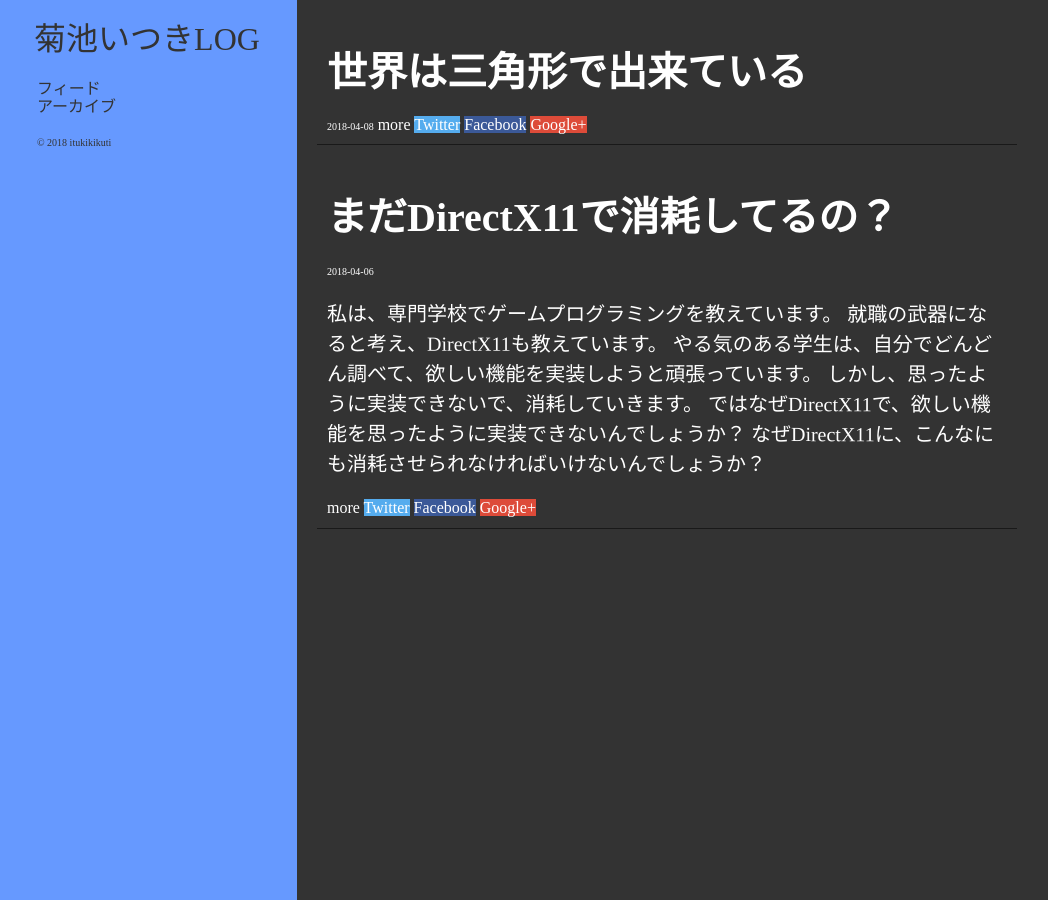
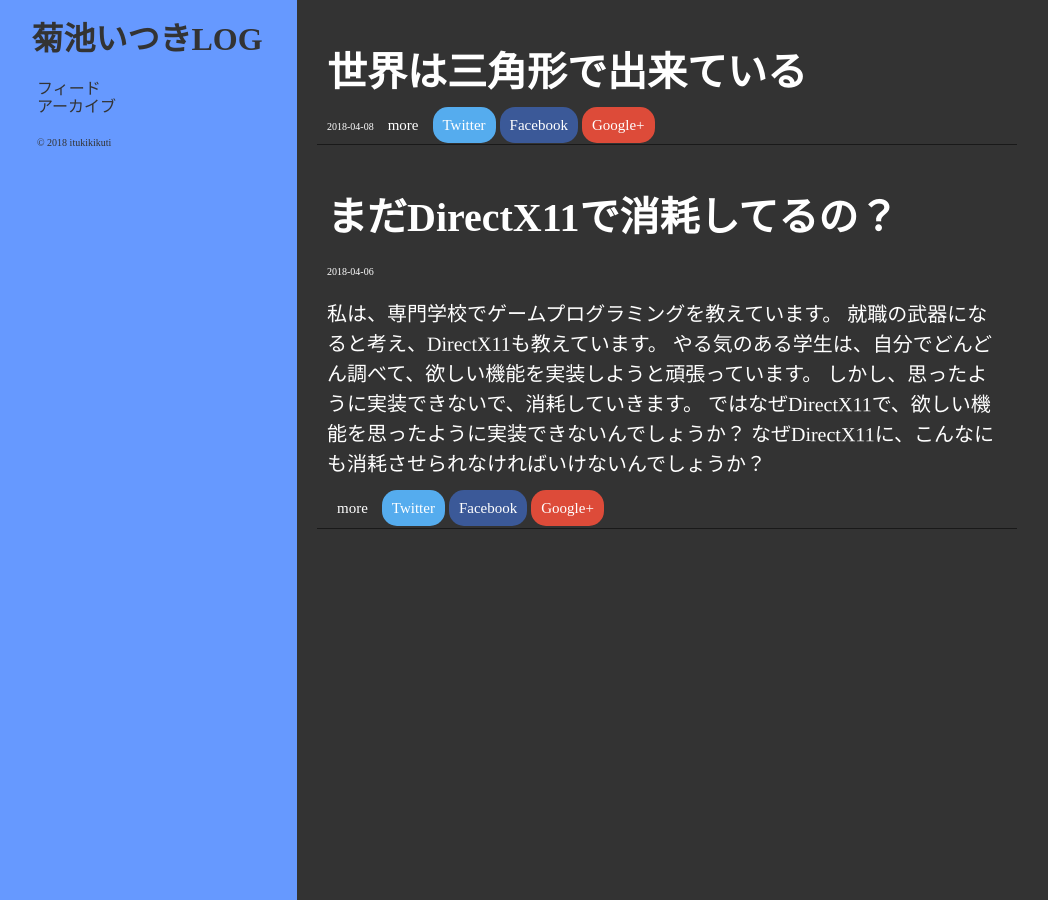
Before and after one commit to itukikikuti/windblow.net, a Jekyll site: the page built from index.html, in a window 1280 px wide. Shown: the whole page, without its empty margins (3-1051 px from the left). Built offline with Jekyll 4.4.1, drawn with Linux system fonts in a browser that asks for light colours; some web fonts are replaced; the list of posts is cut into pages by our own code.

Commit message:
Update style.scss

```diff
--- a/assets/css/style.scss
+++ b/assets/css/style.scss
@@ -21,7 +21,7 @@ header {
     height: 100%;
     background: $color;
     h1 {
-        font-weight: 200;
+        font-weight: 600;
         text-align: center;
     }
     a {
@@ -77,6 +77,12 @@ article {
     }
     &>a {
         color: $white;
+        font-size: 15px;
+        padding: 10px;
+        border-radius: 15px;
+        &:hover {
+            transform: translateY(2px);
+        }
         &:nth-last-of-type(3) {
             background: #55acee;
         }
```
